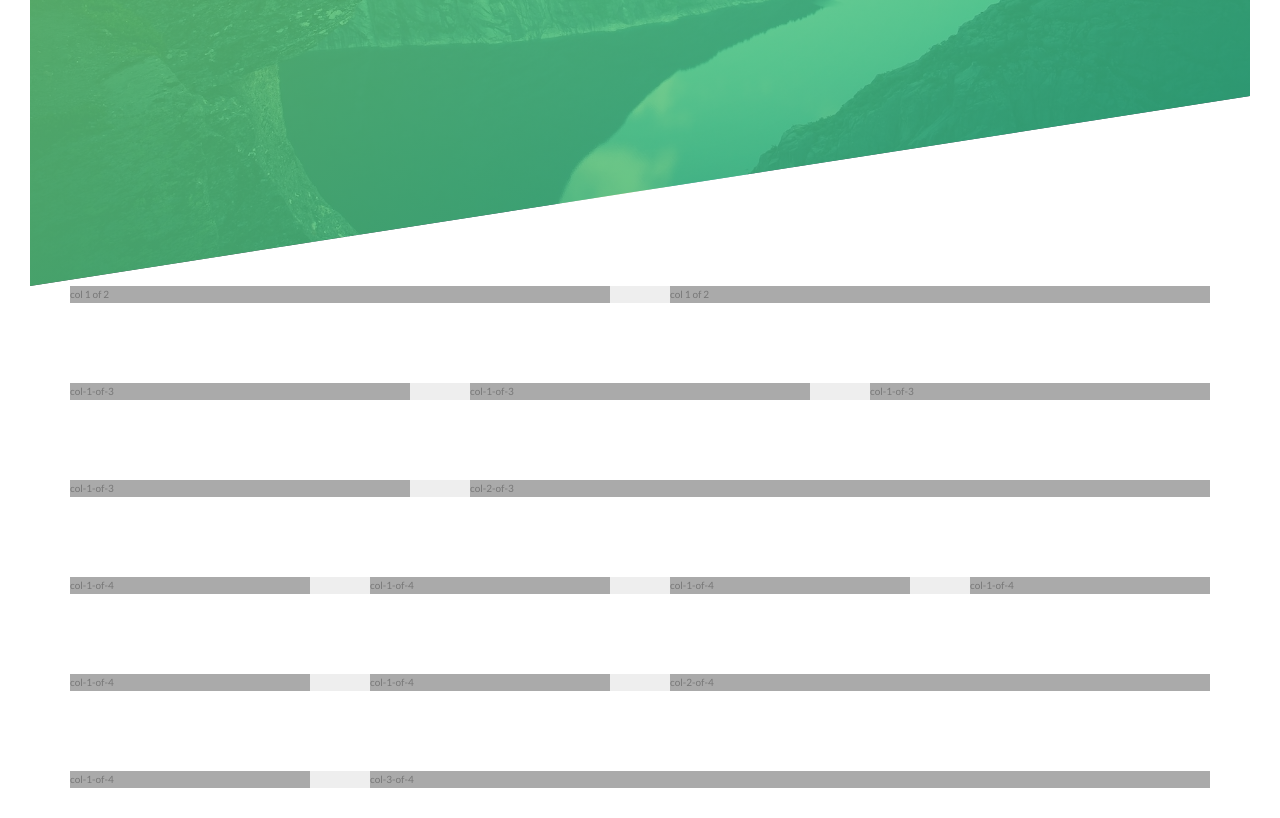
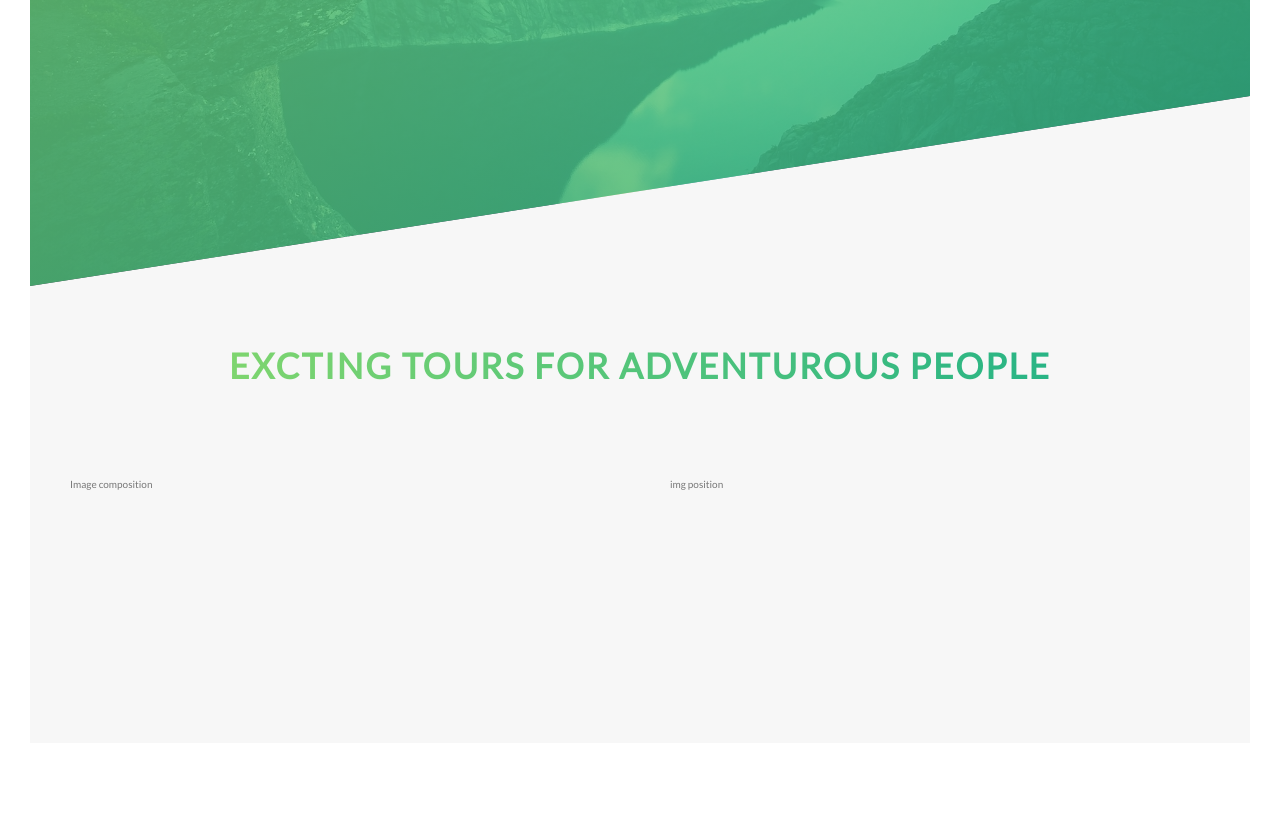
Before and after one commit to wudtichaikarun/practice-sass, a website: page index.html in a window 1280 px wide. Shown: the part 504-1322 px from the top of the page. After the commit the page ends 1277 px from the top, so only its background shows below. Drawn offline with Linux system fonts and the light colour scheme.

Commit message:
create text gradient

```diff
--- a/index.html
+++ b/index.html
@@ -14,7 +14,8 @@
     <div class="header__logo-box">
       <img src="images/logo-white.png" alt="Logo" class="header__logo">
     </div>
-   <div class="header__text-box">
+
+    <div class="header__text-box">
       <h1 class="heading-primary">
         <span class="heading-primary--main">Outdoors</span>
         <span class="heading-primary--sub">is where life happens</span>
@@ -24,7 +25,27 @@
     </div>
   </header>
 
-  <section class="grid-test">
+  <main>
+    <section class="section-about">
+      <div class="u-center-text u-margin-bottom-8">
+        <h2 class="heading-secondary">
+          Excting tours for adventurous people
+        </h2>
+      </div>
+
+      <div class="row">
+        <div class="col-1-of-2">
+          Image composition
+        </div>
+        <div class="col-1-of-2">
+          img position
+        </div>
+      </div>
+
+    </section>
+  </main>
+
+  <!-- <section class="grid-test">
     <div class="row">
       <div class="col-1-of-2">col 1 of 2</div>
       <div class="col-1-of-2">col 1 of 2  </div>
@@ -59,6 +80,6 @@
       <div class="col-3-of-4">col-3-of-4</div>
     </div>
 
-  </section>
+  </section> -->
 </body>
 </html>
--- a/sass/abstracts/_variables.scss
+++ b/sass/abstracts/_variables.scss
@@ -2,6 +2,8 @@
 $color-primary: #55c57a;
 $color-primary-light: #7ed56f;
 $color-primary-dark: #28b485;
+
+$color-light-grey-1: #f7f7f7;
 
 $color-dark-grey: #777;
 $color-white: #fff;
--- a/sass/base/_typography.scss
+++ b/sass/base/_typography.scss
@@ -42,3 +42,23 @@
 
   }
 }
+
+.heading-secondary {
+  font-size: 3.5rem;
+  text-transform: uppercase;
+  font-weight: 700;
+  display: inline-block;
+  background-image: linear-gradient(
+    to right,
+    $color-primary-light,
+    $color-primary-dark );
+  -webkit-background-clip: text;
+  color: transparent;
+  letter-spacing: .2rem;
+  transition:  all .2s;
+
+  &:hover {
+    transform: skewY(2deg) skewX(15deg) scale(1.1);
+    text-shadow:  .5rem 1rem 2rem rgba($color-black, .2);
+  }
+}
--- a/sass/base/_utilities.scss
+++ b/sass/base/_utilities.scss
@@ -0,0 +1,2 @@
+.u-center-text { text-align: center; }
+.u-margin-bottom-8{ margin-bottom: 8rem; }
--- a/sass/layout/_grid.scss
+++ b/sass/layout/_grid.scss
@@ -2,7 +2,6 @@
 .row {
   max-width: $grid-width;
   margin: 0 auto;
-  background-color: #eee;
 
   &:not(:last-child) {
     margin-bottom: $vertical-gap;
@@ -12,7 +11,6 @@
 
   // select all of class start with col-
   [class^="col-"] {
-    background-color: #aaa;
     float: left;
 
     &:not(:last-child) {
--- a/sass/pages/_home.scss
+++ b/sass/pages/_home.scss
@@ -0,0 +1,5 @@
+.section-about {
+  background-color: $color-light-grey-1;
+  padding: 25rem 0;
+  margin-top: -25vh;
+}
```
Also changed, not shown: css/main.css, 1 other file.
